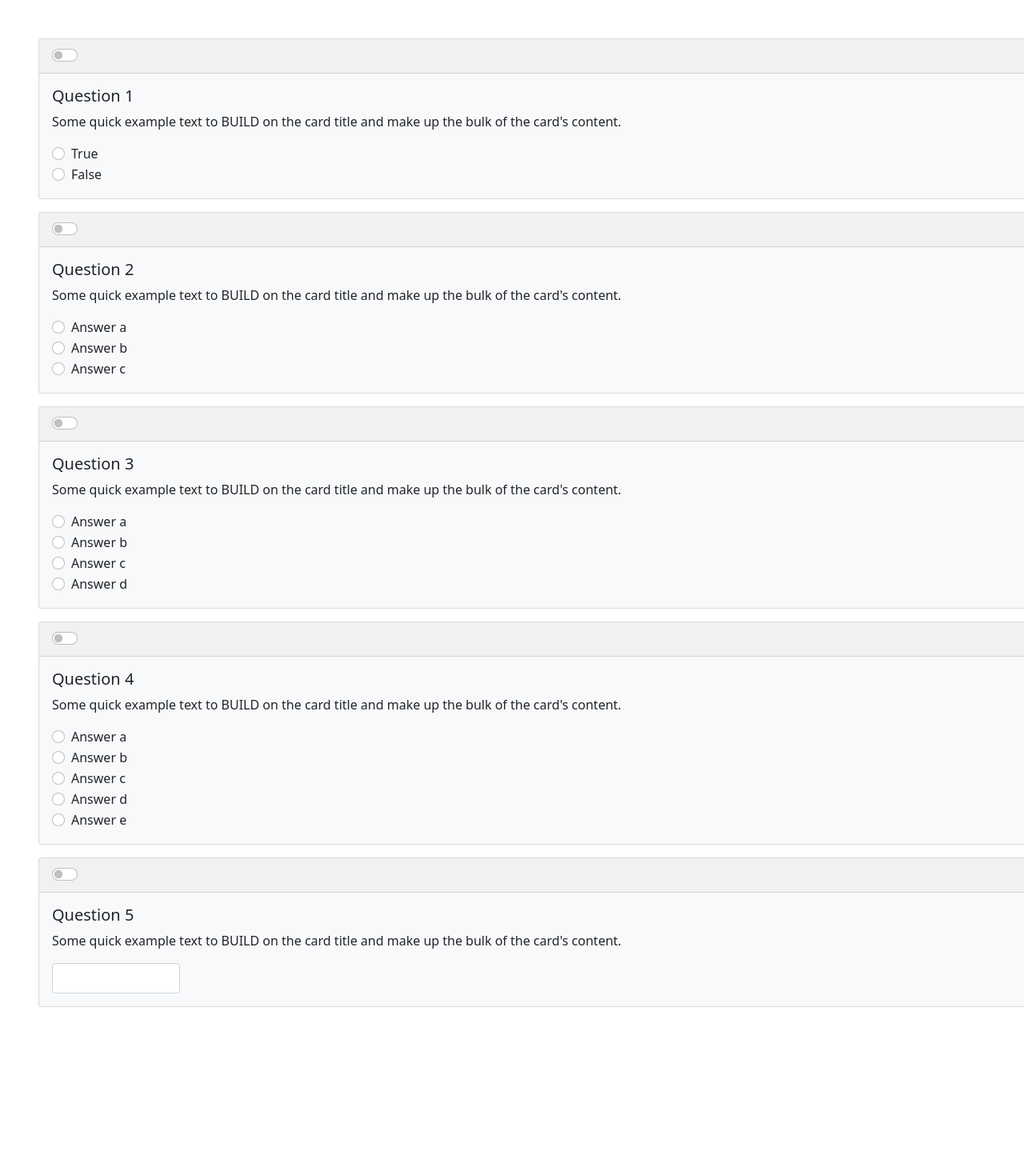
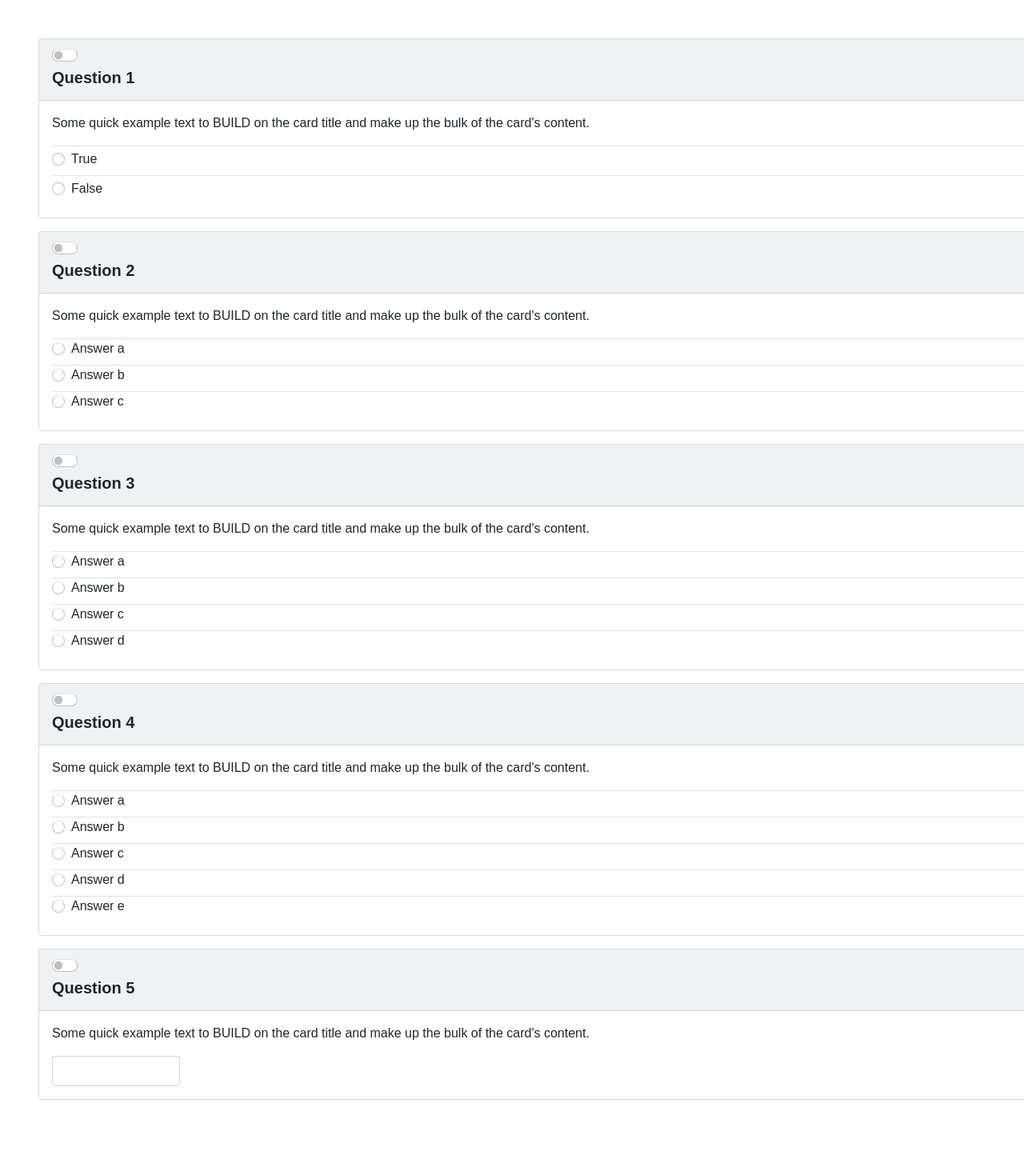
Before and after one commit to lcbathtissue/quizSimulator, a PHP site: page / in a window 1280 px wide; the page is wider, and only the part inside the window is pictured. Shown: that part at 80% size. Before the commit the page ends 1259 px from the top of that part, so only its background shows below. Run offline with PHP 8.4, Linux system fonts and the light colour scheme.

Commit message:
made changes

```diff
--- a/index.php
+++ b/index.php
@@ -1,64 +1,68 @@
 <?php
 $quizName = "quiz1"; // THE NAME OF THE QUIZ Q&A TEXT FILE ie: 'quiz1' must be saved as 'quiz1.txt' in dir 'quizzes'
 
+# points for every question [BOLD : font-weight-bold]
+# quiz navigator
+# better question flagger
+# change code for cards other than true/false
 
 function printQuizQuestion($num, $questionType, $questionAnswer, $questionText){
     $answersHTML = "";
     if($questionType == "t/f"){
         $answers = array("True", "False");
         $answer = $answers[0];
-        $answerRadioHTML = "<div class='form-check'><input class='form-check-input' type='radio' name='flexRadioDefault' id='flexRadioDefault1'><label class='form-check-label' for='flexRadioDefault1'>" . $answer . "</label></div>";
+        $answerRadioHTML = "<div class='form-check border-top mb-2'><div class='mt-1'><input class='form-check-input' type='radio' name='flexRadioDefault' id='flexRadioDefault1'></div><label class='form-check-label' for='flexRadioDefault1'>" . $answer . "</label></div>";
         $answersHTML = $answersHTML . $answerRadioHTML;
         $answer = $answers[1];
-        $answerRadioHTML = "<div class='form-check'><input class='form-check-input' type='radio' name='flexRadioDefault' id='flexRadioDefault1'><label class='form-check-label' for='flexRadioDefault1'>" . $answer . "</label></div>";
+        $answerRadioHTML = "<div class='form-check border-top mb-2'><div class='mt-1'><input class='form-check-input' type='radio' name='flexRadioDefault' id='flexRadioDefault1'></div><label class='form-check-label' for='flexRadioDefault1'>" . $answer . "</label></div>";
         $answersHTML = $answersHTML . $answerRadioHTML;
     } else if($questionType == "m/c-3"){
         $answers = array("Answer a", "Answer b", "Answer c");
         $answer = $answers[0];
-        $answerRadioHTML = "<div class='form-check'><input class='form-check-input' type='radio' name='flexRadioDefault' id='flexRadioDefault1'><label class='form-check-label' for='flexRadioDefault1'>" . $answer . "</label></div>";
+        $answerRadioHTML = "<div class='form-check border-top mb-2'><input class='form-check-input border-top' type='radio' name='flexRadioDefault' id='flexRadioDefault1'><label class='form-check-label' for='flexRadioDefault1'>" . $answer . "</label></div>";
         $answersHTML = $answersHTML . $answerRadioHTML;
         $answer = $answers[1];
-        $answerRadioHTML = "<div class='form-check'><input class='form-check-input' type='radio' name='flexRadioDefault' id='flexRadioDefault1'><label class='form-check-label' for='flexRadioDefault1'>" . $answer . "</label></div>";
+        $answerRadioHTML = "<div class='form-check border-top mb-2'><input class='form-check-input border-top' type='radio' name='flexRadioDefault' id='flexRadioDefault1'><label class='form-check-label' for='flexRadioDefault1'>" . $answer . "</label></div>";
         $answersHTML = $answersHTML . $answerRadioHTML;
         $answer = $answers[2];
-        $answerRadioHTML = "<div class='form-check'><input class='form-check-input' type='radio' name='flexRadioDefault' id='flexRadioDefault1'><label class='form-check-label' for='flexRadioDefault1'>" . $answer . "</label></div>";
+        $answerRadioHTML = "<div class='form-check border-top mb-2'><input class='form-check-input border-top' type='radio' name='flexRadioDefault' id='flexRadioDefault1'><label class='form-check-label' for='flexRadioDefault1'>" . $answer . "</label></div>";
         $answersHTML = $answersHTML . $answerRadioHTML;
     } else if($questionType == "m/c-4"){
         $answers = array("Answer a", "Answer b", "Answer c", "Answer d");
         $answer = $answers[0];
-        $answerRadioHTML = "<div class='form-check'><input class='form-check-input' type='radio' name='flexRadioDefault' id='flexRadioDefault1'><label class='form-check-label' for='flexRadioDefault1'>" . $answer . "</label></div>";
+        $answerRadioHTML = "<div class='form-check border-top mb-2'><input class='form-check-input border-top' type='radio' name='flexRadioDefault' id='flexRadioDefault1'><label class='form-check-label' for='flexRadioDefault1'>" . $answer . "</label></div>";
         $answersHTML = $answersHTML . $answerRadioHTML;
         $answer = $answers[1];
-        $answerRadioHTML = "<div class='form-check'><input class='form-check-input' type='radio' name='flexRadioDefault' id='flexRadioDefault1'><label class='form-check-label' for='flexRadioDefault1'>" . $answer . "</label></div>";
+        $answerRadioHTML = "<div class='form-check border-top mb-2'><input class='form-check-input border-top' type='radio' name='flexRadioDefault' id='flexRadioDefault1'><label class='form-check-label' for='flexRadioDefault1'>" . $answer . "</label></div>";
         $answersHTML = $answersHTML . $answerRadioHTML;
         $answer = $answers[2];
-        $answerRadioHTML = "<div class='form-check'><input class='form-check-input' type='radio' name='flexRadioDefault' id='flexRadioDefault1'><label class='form-check-label' for='flexRadioDefault1'>" . $answer . "</label></div>";
+        $answerRadioHTML = "<div class='form-check border-top mb-2'><input class='form-check-input border-top' type='radio' name='flexRadioDefault' id='flexRadioDefault1'><label class='form-check-label' for='flexRadioDefault1'>" . $answer . "</label></div>";
         $answersHTML = $answersHTML . $answerRadioHTML;
         $answer = $answers[3];
-        $answerRadioHTML = "<div class='form-check'><input class='form-check-input' type='radio' name='flexRadioDefault' id='flexRadioDefault1'><label class='form-check-label' for='flexRadioDefault1'>" . $answer . "</label></div>";
+        $answerRadioHTML = "<div class='form-check border-top mb-2'><input class='form-check-input border-top' type='radio' name='flexRadioDefault' id='flexRadioDefault1'><label class='form-check-label' for='flexRadioDefault1'>" . $answer . "</label></div>";
         $answersHTML = $answersHTML . $answerRadioHTML;
     } else if($questionType == "m/c-5"){
         $answers = array("Answer a", "Answer b", "Answer c", "Answer d", "Answer e");
         $answer = $answers[0];
-        $answerRadioHTML = "<div class='form-check'><input class='form-check-input' type='radio' name='flexRadioDefault' id='flexRadioDefault1'><label class='form-check-label' for='flexRadioDefault1'>" . $answer . "</label></div>";
+        $answerRadioHTML = "<div class='form-check border-top mb-2'><input class='form-check-input border-top' type='radio' name='flexRadioDefault' id='flexRadioDefault1'><label class='form-check-label' for='flexRadioDefault1'>" . $answer . "</label></div>";
         $answersHTML = $answersHTML . $answerRadioHTML;
         $answer = $answers[1];
-        $answerRadioHTML = "<div class='form-check'><input class='form-check-input' type='radio' name='flexRadioDefault' id='flexRadioDefault1'><label class='form-check-label' for='flexRadioDefault1'>" . $answer . "</label></div>";
+        $answerRadioHTML = "<div class='form-check border-top mb-2'><input class='form-check-input border-top' type='radio' name='flexRadioDefault' id='flexRadioDefault1'><label class='form-check-label' for='flexRadioDefault1'>" . $answer . "</label></div>";
         $answersHTML = $answersHTML . $answerRadioHTML;
         $answer = $answers[2];
-        $answerRadioHTML = "<div class='form-check'><input class='form-check-input' type='radio' name='flexRadioDefault' id='flexRadioDefault1'><label class='form-check-label' for='flexRadioDefault1'>" . $answer . "</label></div>";
+        $answerRadioHTML = "<div class='form-check border-top mb-2'><input class='form-check-input border-top' type='radio' name='flexRadioDefault' id='flexRadioDefault1'><label class='form-check-label' for='flexRadioDefault1'>" . $answer . "</label></div>";
         $answersHTML = $answersHTML . $answerRadioHTML;
         $answer = $answers[3];
-        $answerRadioHTML = "<div class='form-check'><input class='form-check-input' type='radio' name='flexRadioDefault' id='flexRadioDefault1'><label class='form-check-label' for='flexRadioDefault1'>" . $answer . "</label></div>";
+        $answerRadioHTML = "<div class='form-check border-top mb-2'><input class='form-check-input border-top' type='radio' name='flexRadioDefault' id='flexRadioDefault1'><label class='form-check-label' for='flexRadioDefault1'>" . $answer . "</label></div>";
         $answersHTML = $answersHTML . $answerRadioHTML;
         $answer = $answers[4];
-        $answerRadioHTML = "<div class='form-check'><input class='form-check-input' type='radio' name='flexRadioDefault' id='flexRadioDefault1'><label class='form-check-label' for='flexRadioDefault1'>" . $answer . "</label></div>";
+        $answerRadioHTML = "<div class='form-check border-top mb-2'><input class='form-check-input border-top' type='radio' name='flexRadioDefault' id='flexRadioDefault1'><label class='form-check-label' for='flexRadioDefault1'>" . $answer . "</label></div>";
         $answersHTML = $answersHTML . $answerRadioHTML;
     } else if($questionType == "s/a"){
         $answerBoxHTML = "<input type='text' class='form-control' style='width: 10rem'>";
         $answersHTML = $answersHTML . $answerBoxHTML;
     }
-    $cardHTML = "<div class='card text-dark bg-light mb-3' style='max-width: 90rem;'><div class='card-header'><div class='form-check form-switch'><input class='form-check-input' type='checkbox' id='flexSwitchCheckDefault'></div></div><div class='card-body'><h5 class='card-title'>Question " . $num . "</h5><p class='card-text'>" . $questionText . "</p><form>" . $answersHTML . "</form></div></div>";
+    $cardHTML = "<div class='card text-dark bg-light mb-3' style='max-width: 90rem;'><div class='card-header'><div class='form-check form-switch'><input class='form-check-input border-top' type='checkbox' id='flexSwitchCheckDefault'></div><h5 class='card-title fw-bold mt-1'>Question " . $num . "</h5></div><div class='card-body' style='background-color: white'><p class='card-text'>" . $questionText . "</p><form>" . $answersHTML . "</form></div></div>";
     echo $cardHTML;
 }
 ?>
@@ -71,7 +75,7 @@ function printQuizQuestion($num, $questionType, $questionAnswer, $questionText){
     <link rel="stylesheet" href="bootstrap/bootstrap.min.css">
     <link rel="icon" href="resources/icon.svg" type="image/x-icon">
 </head>
-<body>
+<body style="font-family: sans-serif;">
 <div class="p-5" style="width: 90rem">
     <?php
     printQuizQuestion("1", "t/f", "t", "Some quick example text to BUILD on the card title and make up the bulk of the card's content.");
```
